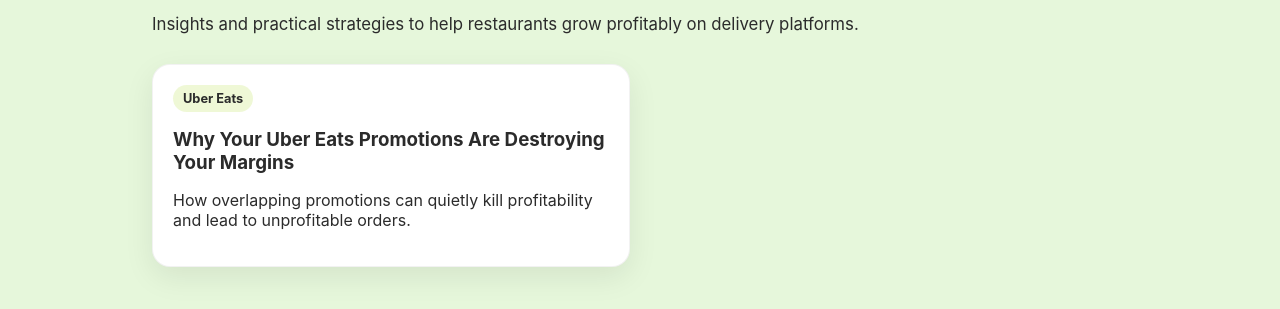
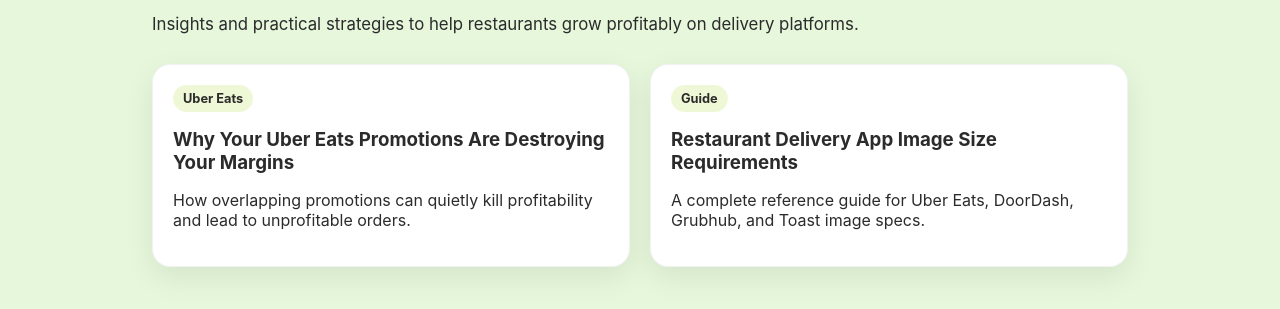
Before and after one commit to blenderdigital/blender-digital-site, a plain HTML site: page blog.html in a window 1280 px wide. Shown: the part 207-516 px from the top of the page. Drawn offline with Linux system fonts and the light colour scheme.

Commit message:
Update blog.html

```diff
--- a/blog.html
+++ b/blog.html
@@ -7,9 +7,9 @@
   window.dataLayer = window.dataLayer || [];
   function gtag(){dataLayer.push(arguments);}
   gtag('js', new Date());
-
   gtag('config', 'G-JEJPG0H4HC');
 </script>
+
   <meta charset="UTF-8" />
   <meta name="viewport" content="width=device-width, initial-scale=1.0"/>
   <title>Resources | Blender Digital</title>
@@ -20,7 +20,6 @@
     body{margin:0;font-family:Inter,system-ui,sans-serif;background:var(--mint);color:var(--text)}
     .container{max-width:var(--max);margin:0 auto;padding:40px clamp(24px,6vw,72px)}
 
-    /* Nav */
     .nav{position:sticky;top:0;background:rgba(230,247,219,.85);backdrop-filter:blur(10px);border-bottom:1px solid rgba(43,43,43,.08)}
     .nav-inner{display:flex;justify-content:space-between;align-items:center;padding:16px}
     .brand{display:flex;align-items:center;gap:10px;font-weight:800}
@@ -34,7 +33,6 @@
     h1{font-size:clamp(2rem,4vw,3rem);margin-bottom:10px}
     .lead{margin-bottom:30px;font-size:1.05rem}
 
-    /* Cards */
     .grid{display:grid;grid-template-columns:repeat(2,1fr);gap:20px}
     @media(max-width:700px){.grid{grid-template-columns:1fr}}
 
@@ -65,15 +63,15 @@
     }
 
     h3{margin:6px 0 10px}
-
   </style>
 </head>
+
 <body>
 
   <nav class="nav">
     <div class="container nav-inner">
       <div class="brand">
-        <img src="Blender - Official Logo.svg" />
+        <img src="/Blender - Official Logo.svg" alt="Blender Digital logo"/>
         Blender Digital
       </div>
       <div class="nav-links">
@@ -101,6 +99,14 @@
         </p>
       </a>
 
+      <a class="card" href="/blog/restaurant-delivery-platform-image-size-requirements.html">
+        <div class="pill">Guide</div>
+        <h3>Restaurant Delivery App Image Size Requirements</h3>
+        <p>
+          A complete reference guide for Uber Eats, DoorDash, Grubhub, and Toast image specs.
+        </p>
+      </a>
+
     </div>
   </div>
 
```
